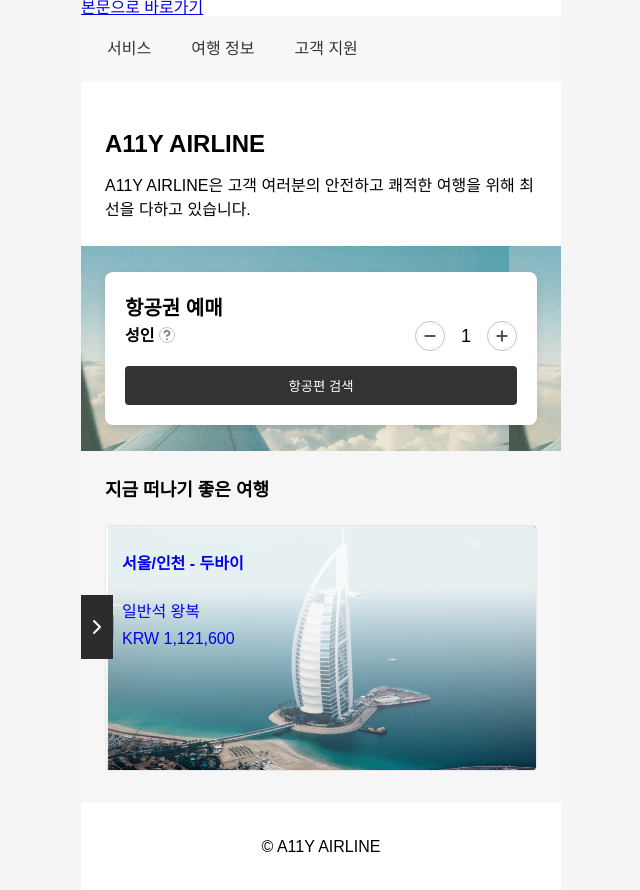
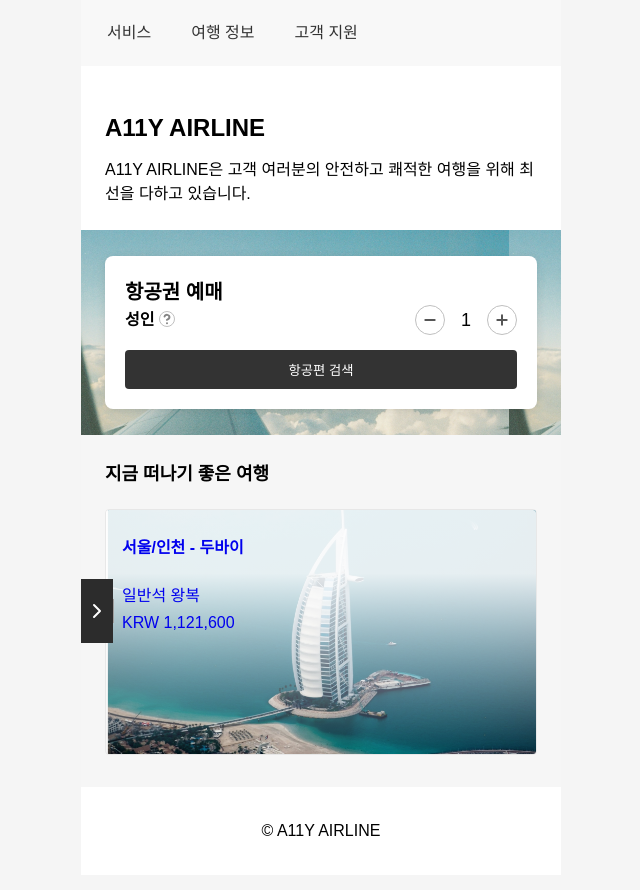
Before and after one commit to woowacourse/a11y-airline, a React (Vite) app: page / in a window 1280 px wide. Shown: the whole page, without its empty margins (319-959 px from the left). Built offline with nearby package versions, Linux system fonts and the light colour scheme; grey boxes are pictures that could not be loaded.

Commit message:
feat: 본문 바로가기 css 처리, focus 시 보이게

```diff
--- a/src/App.module.css
+++ b/src/App.module.css
@@ -40,3 +40,18 @@
   background-color: white;
   text-align: center;
 }
+
+.skipLink {
+  position: absolute;
+  top: 0;
+  left: 0;
+  right: 0;
+  transform: translateY(-100%);
+  z-index: 9999;
+  transition: transform 0.2s ease;
+}
+
+.skipLink:focus {
+  transform: translateY(0);
+  outline: 3px solid #0056b3;
+}
```
